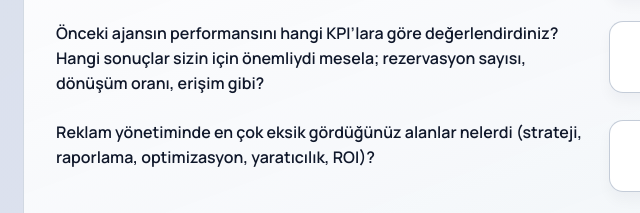
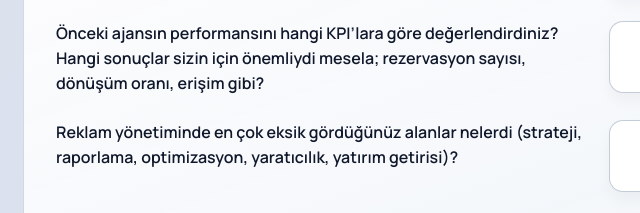
Before and after one commit to sezaidemirer/Elexus-Form, a website: page public/index.html in a window 1280 px wide. Shown: the part 811-1024 px from the top of the page, 67-707 px from the left. Drawn offline with Linux system fonts and the light colour scheme.

Commit message:
copy: adjust missing areas wording

```diff
--- a/public/index.html
+++ b/public/index.html
@@ -375,7 +375,7 @@
           <div class="question-row">
             <label for="a3"
               >Reklam yönetiminde en çok eksik gördüğünüz alanlar nelerdi (strateji, raporlama, optimizasyon,
-              yaratıcılık, ROI)?</label
+              yaratıcılık, yatırım getirisi)?</label
             >
             <textarea id="a3" name="agencyMissingAreas"></textarea>
           </div>
```
